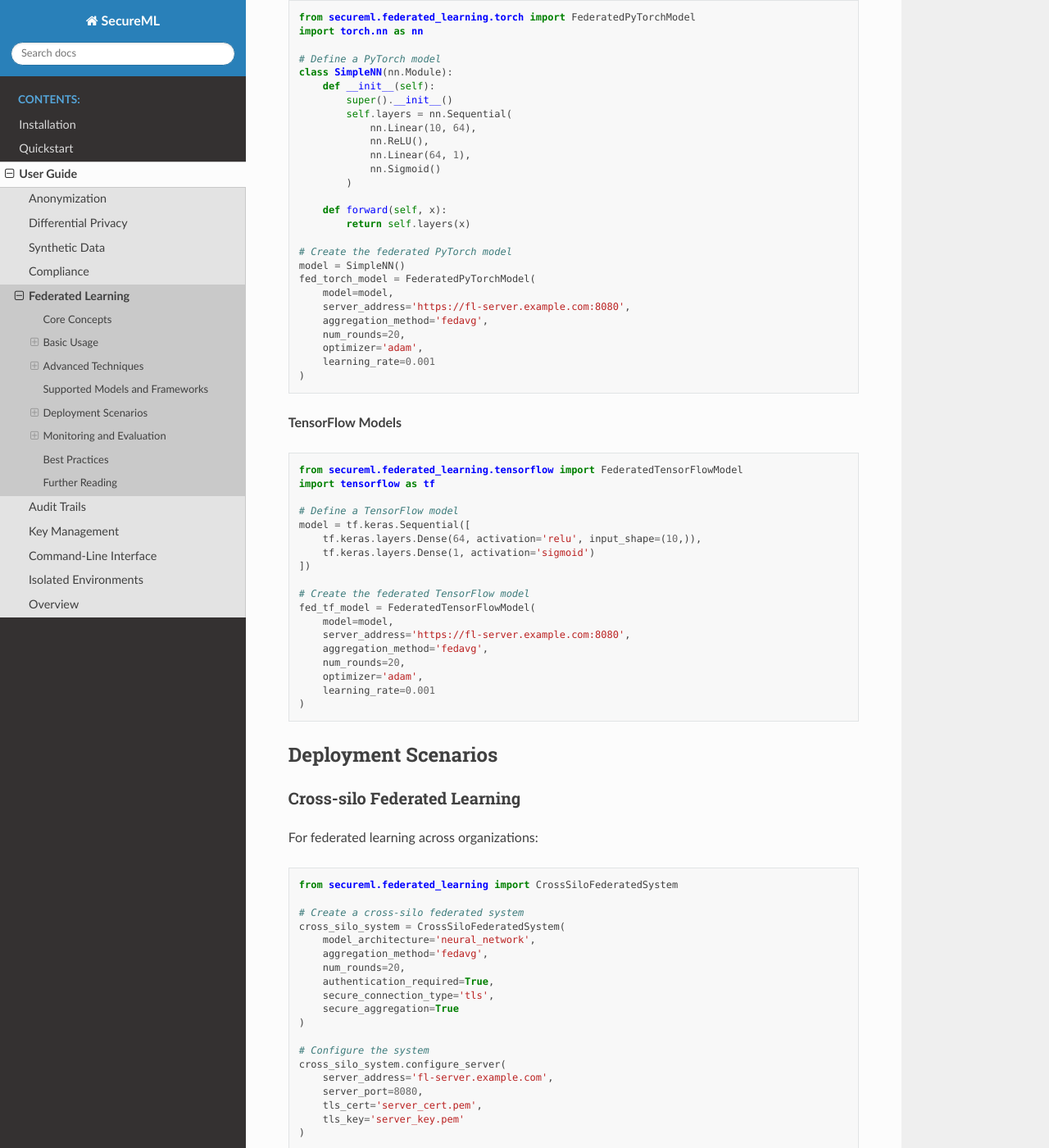
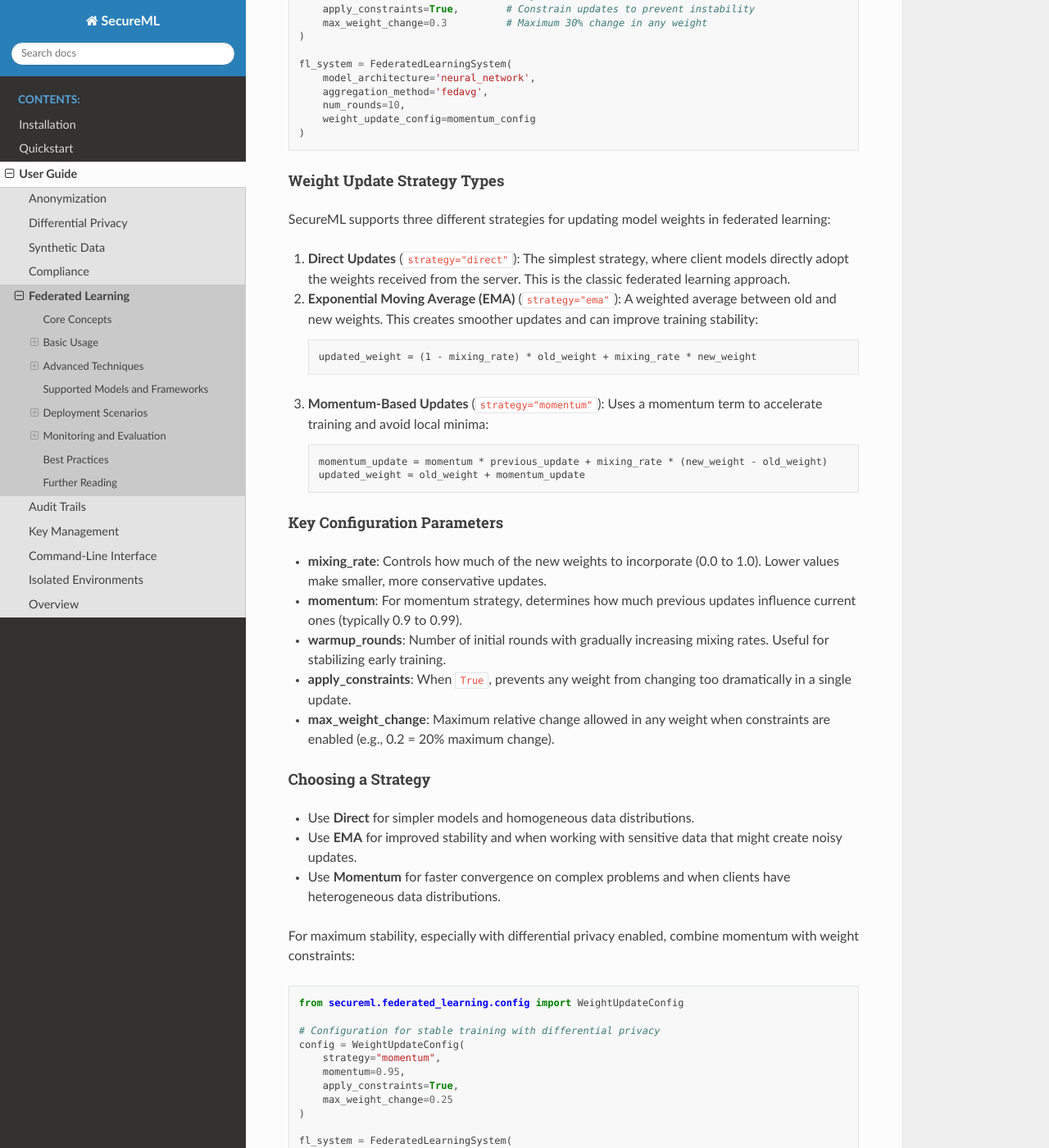
Before and after one commit to scimorph/secureml, a Sphinx documentation site: the page built from source/user_guide/federated_learning.rst, in a window 1280 px wide and 1400 px high, scrolled down 5409 px. Shown: the whole window at 82% size. Built offline with Sphinx 7.4.7 and the Read the Docs theme 3.1.0, drawn with Linux system fonts in a browser that asks for light colours; pages that are not in the unit, such as notebooks, are missing from menus; some of the changed text lies outside the part shown.

Commit message:
add weight updating documentation

```diff
--- a/source/user_guide/federated_learning.rst
+++ b/source/user_guide/federated_learning.rst
@@ -265,6 +265,109 @@
         min_clients_per_round=5
     )
 
+Advanced Weight Update Strategies
+^^^^^^^^^^^^^^^^^^^^^^^^^^^^^
+
+SecureML provides sophisticated weight update mechanisms for federated learning to improve convergence and stability:
+
+.. code-block:: python
+
+    from secureml.federated_learning import FederatedLearningSystem
+    from secureml.federated_learning.config import WeightUpdateConfig
+
+    # Configure federated learning with Exponential Moving Average (EMA) weight updates
+    ema_config = WeightUpdateConfig(
+        strategy="ema",                # Use exponential moving average
+        mixing_rate=0.5,               # 50% mix of new weights, 50% of old weights
+        warmup_rounds=2                # Gradually increase mixing rate over first 2 rounds
+    )
+
+    fl_system = FederatedLearningSystem(
+        model_architecture='neural_network',
+        aggregation_method='fedavg',
+        num_rounds=10,
+        weight_update_config=ema_config
+    )
+
+    # Use momentum-based weight updates
+    momentum_config = WeightUpdateConfig(
+        strategy="momentum",           # Use momentum-based updates
+        mixing_rate=0.1,               # Small update step size
+        momentum=0.9,                  # High momentum coefficient
+        apply_constraints=True,        # Constrain updates to prevent instability
+        max_weight_change=0.3          # Maximum 30% change in any weight
+    )
+
+    fl_system = FederatedLearningSystem(
+        model_architecture='neural_network',
+        aggregation_method='fedavg',
+        num_rounds=10,
+        weight_update_config=momentum_config
+    )
+
+Weight Update Strategy Types
+''''''''''''''''''''''''''''
+
+SecureML supports three different strategies for updating model weights in federated learning:
+
+1. **Direct Updates** (``strategy="direct"``): The simplest strategy, where client models directly adopt the weights received from the server. This is the classic federated learning approach.
+
+2. **Exponential Moving Average (EMA)** (``strategy="ema"``): A weighted average between old and new weights. This creates smoother updates and can improve training stability:
+
+   .. code-block:: text
+
+      updated_weight = (1 - mixing_rate) * old_weight + mixing_rate * new_weight
+
+3. **Momentum-Based Updates** (``strategy="momentum"``): Uses a momentum term to accelerate training and avoid local minima:
+
+   .. code-block:: text
+
+      momentum_update = momentum * previous_update + mixing_rate * (new_weight - old_weight)
+      updated_weight = old_weight + momentum_update
+
+Key Configuration Parameters
+''''''''''''''''''''''''''''
+
+- **mixing_rate**: Controls how much of the new weights to incorporate (0.0 to 1.0). Lower values make smaller, more conservative updates.
+
+- **momentum**: For momentum strategy, determines how much previous updates influence current ones (typically 0.9 to 0.99).
+
+- **warmup_rounds**: Number of initial rounds with gradually increasing mixing rates. Useful for stabilizing early training.
+
+- **apply_constraints**: When ``True``, prevents any weight from changing too dramatically in a single update.
+
+- **max_weight_change**: Maximum relative change allowed in any weight when constraints are enabled (e.g., 0.2 = 20% maximum change).
+
+Choosing a Strategy
+'''''''''''''''''
+
+- Use **Direct** for simpler models and homogeneous data distributions.
+- Use **EMA** for improved stability and when working with sensitive data that might create noisy updates.
+- Use **Momentum** for faster convergence on complex problems and when clients have heterogeneous data distributions.
+
+For maximum stability, especially with differential privacy enabled, combine momentum with weight constraints:
+
+.. code-block:: python
+
+    from secureml.federated_learning.config import WeightUpdateConfig
+
+    # Configuration for stable training with differential privacy
+    config = WeightUpdateConfig(
+        strategy="momentum",
+        momentum=0.95,
+        apply_constraints=True,
+        max_weight_change=0.25
+    )
+
+    fl_system = FederatedLearningSystem(
+        model_architecture='neural_network',
+        aggregation_method='fedavg',
+        num_rounds=20,
+        weight_update_config=config,
+        differential_privacy_enabled=True,
+        epsilon=1.0
+    )
+
 Supported Models and Frameworks
 -----------------------------
 
```
